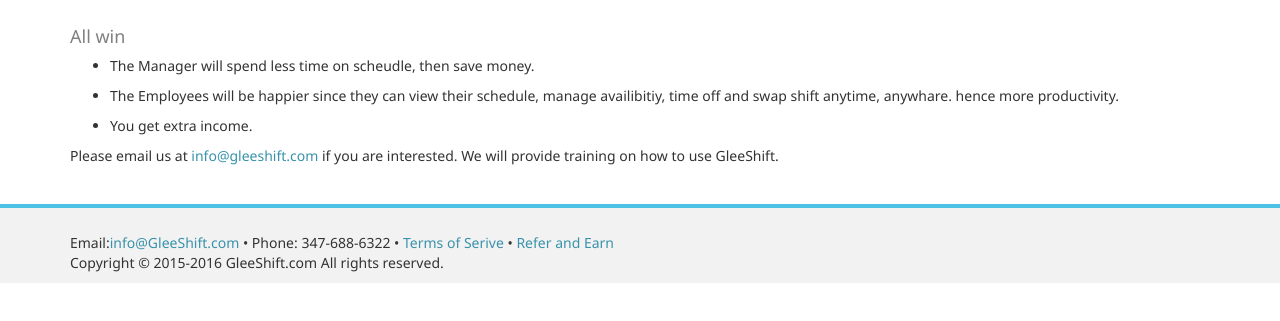
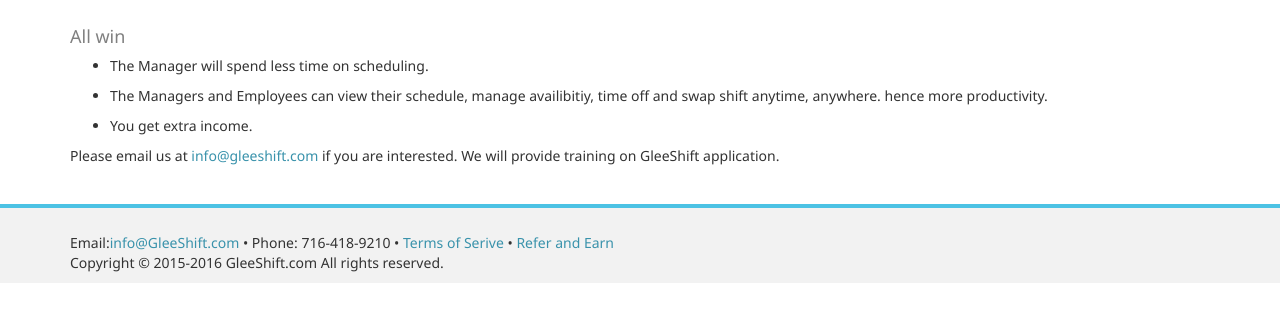
Before and after one commit to gleeshift/gleeshift.github.io, a plain HTML site: page refer-and-earn.html in a window 1280 px wide. Shown: the part 183-504 px from the top of the page. Drawn offline with Linux system fonts and the light colour scheme.

Commit message:
update footer

```diff
--- a/refer-and-earn.html
+++ b/refer-and-earn.html
@@ -102,18 +102,18 @@
     <h1>Refer and Earn</h1>
 
 <p>If you know someone that owns or works at a company, that has more than 10 hourly employees,
-you have a chance to earn up to 30% of the revenue for 2 years,if you refer the company to use gleeshift for scheduling.<br>
+you have a chance to earn up to 30% of the revenue for 2 years, if you refer the company to use gleeshift for scheduling.<br>
 The revenue is the total amount that the company your referred payed to us.</p>
 
 <h2>All win</h2>
 
 <ul>
-<li><p>The Manager will spend less time on scheudle, then save money.  </p></li>
-<li><p>The Employees will be happier since they can view their schedule, manage availibitiy, time off and swap shift anytime, anywhare. hence more productivity. </p></li>
+<li><p>The Manager will spend less time on scheduling.  </p></li>
+<li><p>The Managers and Employees can view their schedule, manage availibitiy, time off and swap shift anytime, anywhere. hence more productivity. </p></li>
 <li><p>You get extra income. </p></li>
 </ul>
 
-<p>Please email us at <a href="mailto:info@gleeshift.com">info@gleeshift.com</a> if you are interested. We will provide training on how to use GleeShift.</p>
+<p>Please email us at <a href="mailto:info@gleeshift.com">info@gleeshift.com</a> if you are interested. We will provide training on GleeShift application.</p>
 
 </div>
 
@@ -124,7 +124,7 @@ The revenue is the total amount that the company your referred payed to us.</p>
         <p class="copyright_text">
 
             Email:<a href="mailto:info@GleeShift.com">info@GleeShift.com</a> •
-            Phone: 347-688-6322 •
+            Phone: 716-418-9210 •
             <a href="/legal.html">Terms of Serive</a>
             •
             <a href="/refer-and-earn.html">Refer and Earn</a>
```
Also changed, not shown: 404.html (+1 -1 lines), docs/en/manager/employee/index.html (+1 -1 lines), docs/en/manager/getstart/index.html (+1 -1 lines), docs/en/manager/index.html (+1 -1 lines), docs/en/manager/page_index.html (+1 -1 lines), docs/en/manager/publish/index.html (+1 -1 lines), docs/en/manager/shift/index.html (+1 -1 lines), docs/en/manager/swap/index.html (+1 -1 lines), docs/en/manager/timeoff/index.html (+1 -1 lines), docs/en/staff/getstart/index.html (+1 -1 lines), docs/en/staff/index.html (+1 -1 lines), docs/en/staff/myprofile/index.html (+1 -1 lines), docs/en/staff/shift/index.html (+1 -1 lines), docs/en/staff/swap/index.html (+1 -1 lines), 4 more files.
